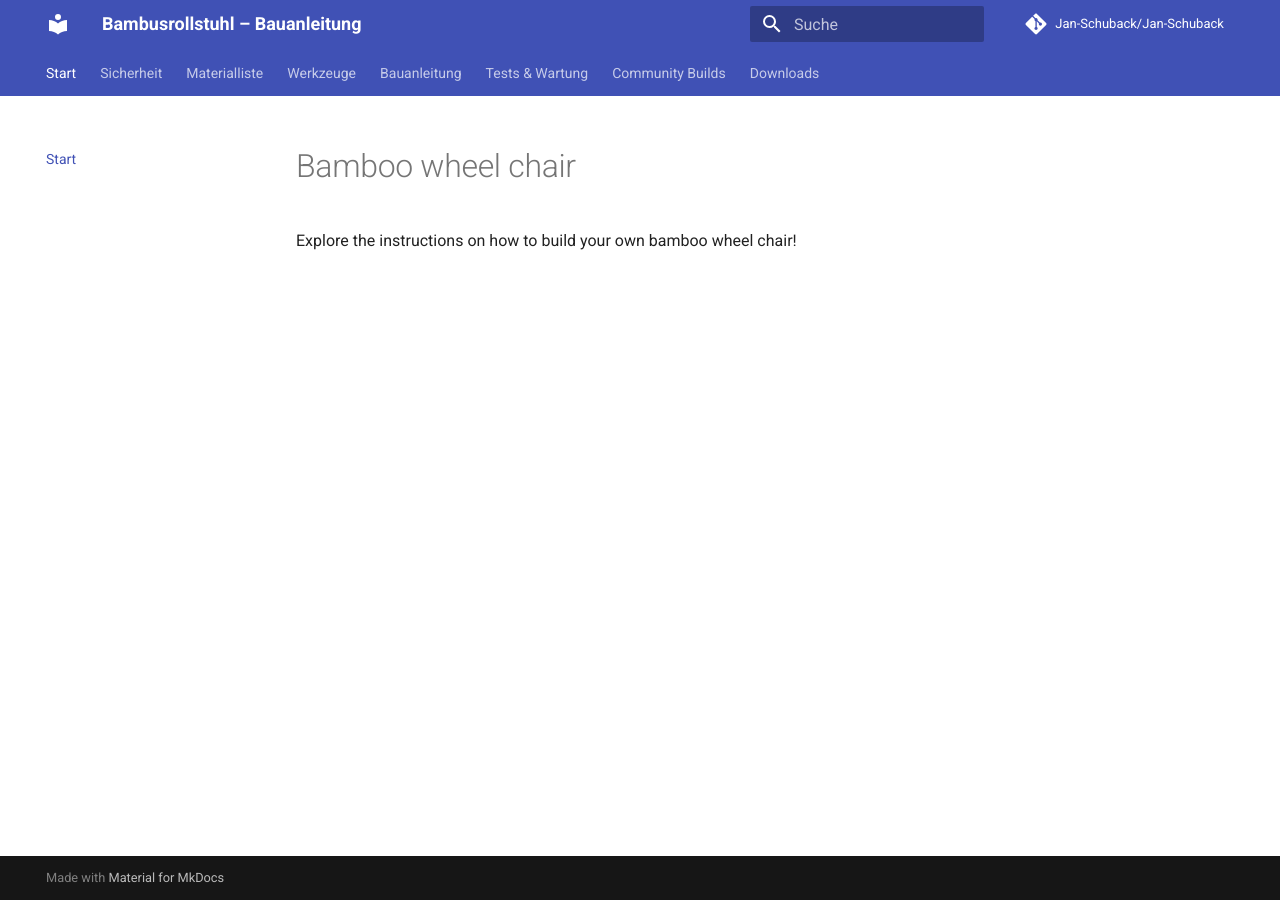
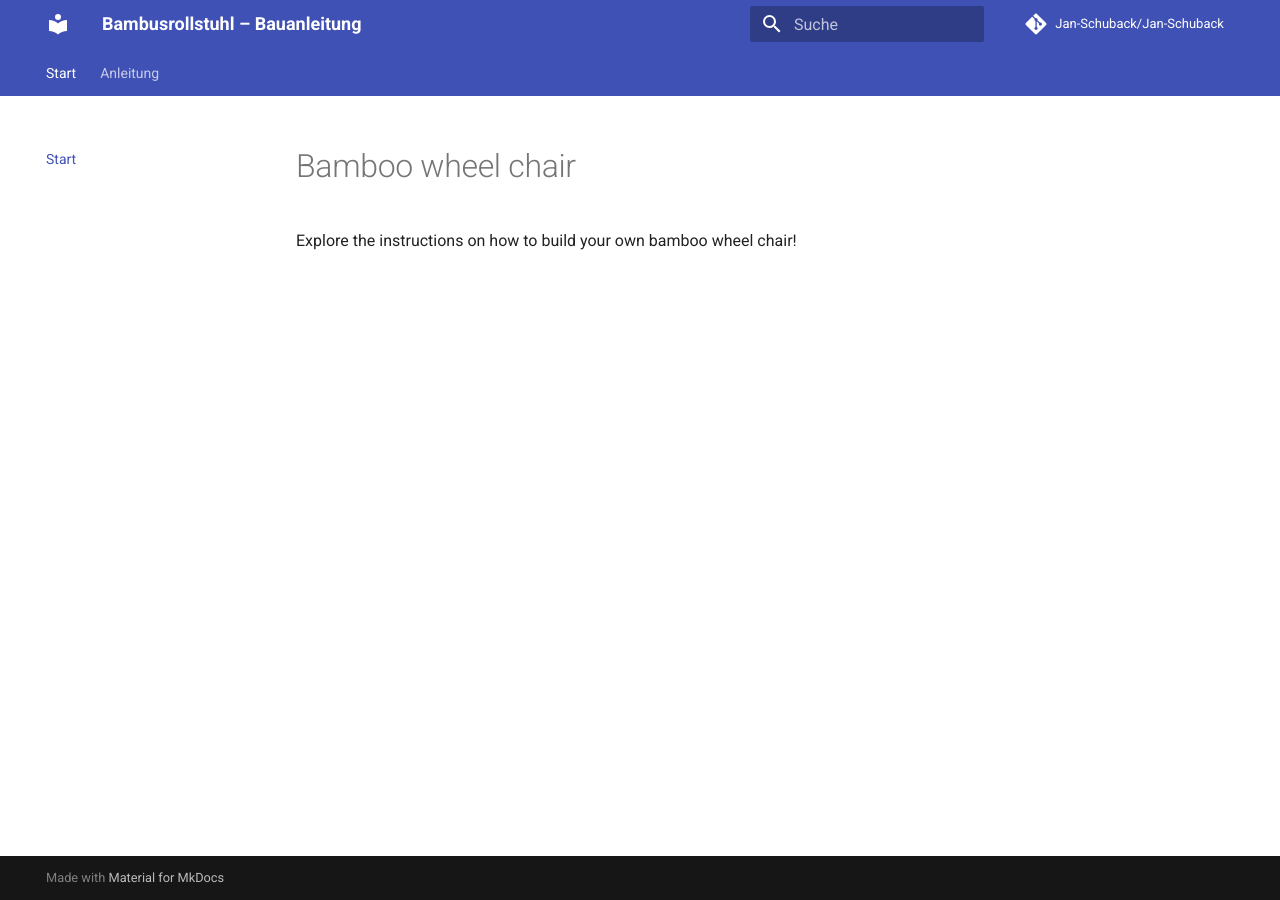
Before and after one commit to Jan-Schuback/Jan-Schuback.github.io, an MkDocs documentation site: the page built from docs/index.md, in a window 1280 px wide. Built offline with MkDocs 1.6.1 and Material for MkDocs 9.7.7, drawn with Linux system fonts in a browser that asks for light colours; comment, search, counter and statistics services are not loaded.

Commit message:
Update mkdocs.yml

```diff
--- a/mkdocs.yml
+++ b/mkdocs.yml
@@ -16,14 +16,7 @@ theme:
 
 nav:
   - Start: index.md
-  - Sicherheit: sicherheit.md
-  - Materialliste: materialliste.md
-  - Werkzeuge: werkzeuge.md
-  - Bauanleitung: bauanleitung.md
-  - Tests & Wartung: tests-wartung.md
-  - Community Builds: community-builds.md
-  - Downloads:
-      - docs/downloads: downloads/
+  - Anleitung: instructions.md
 
 markdown_extensions:
   - admonition
```
